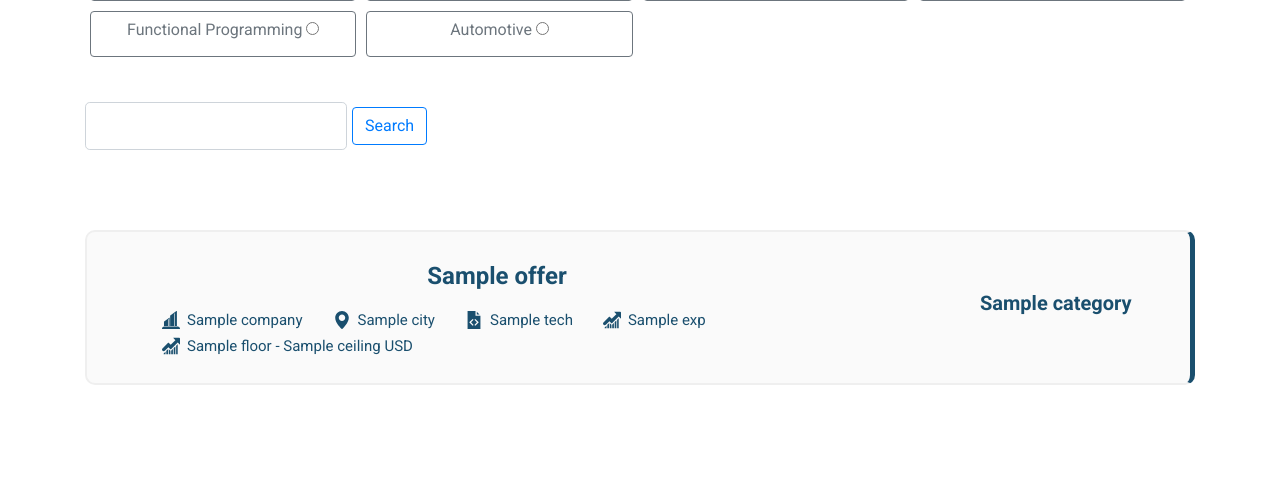
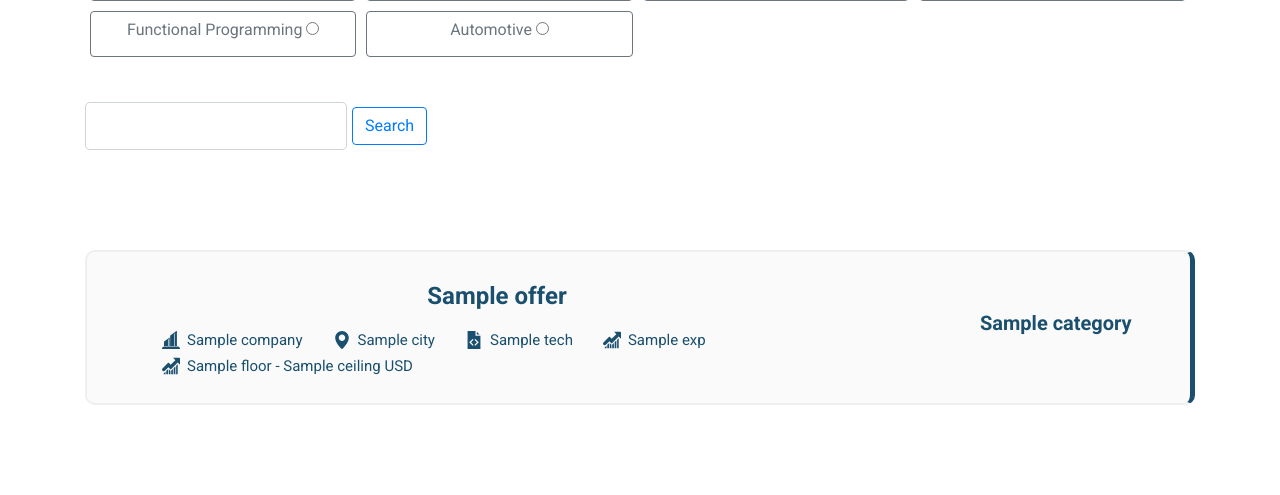
Before and after one commit to piotrjedrzejczak/WorkIT, a Flask app: template workit/templates/home.html in a window 1280 px wide. Shown: the part 552-1047 px from the top of the page. Before the commit the page ends 937 px from the top, so only its background shows below. Run offline with Flask 2, Linux system fonts and the light colour scheme; the template is opened without the code that fills it: values that come from a table or form of the project are taken from there, most other values are stand-ins (such as "Sample title", 1, 10 or a date in 2020); parts of the project's set-up code (start-up, migrations or seed data) failed here and were passed over; some libraries are stand-ins or nearby versions.

Commit message:
Layout changes

```diff
--- a/workit/templates/home.html
+++ b/workit/templates/home.html
@@ -26,7 +26,10 @@
                   <div class="tile">{{ form.submit(class="btn btn-outline-primary") }}</div>
                </div>
             </form>
-            {% for offer in offers %}
+         </div>
+      </div>
+      <div class="col-22">
+         {% for offer in offers %}
                <div class="offer">
                   <a href="{{ offer.url }}" target="_blank"></a>
                   <div class="offer__info-container">
@@ -67,7 +70,6 @@
                   </div>
                </div>
             {% endfor %}
-         </div>
       </div>
    </div>
 {% endblock %}
```
